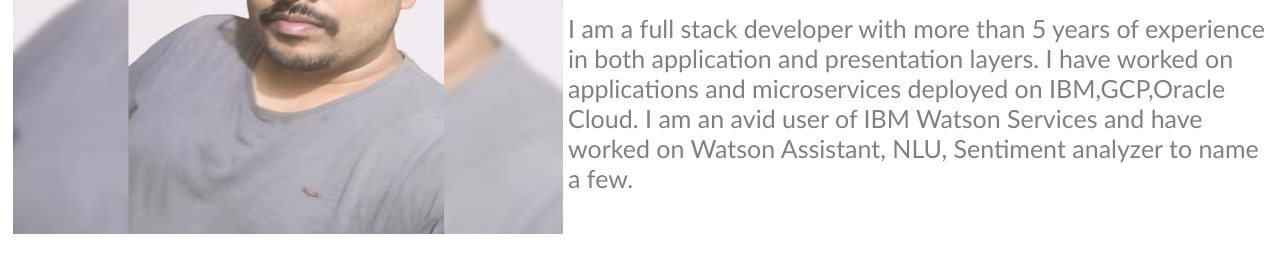
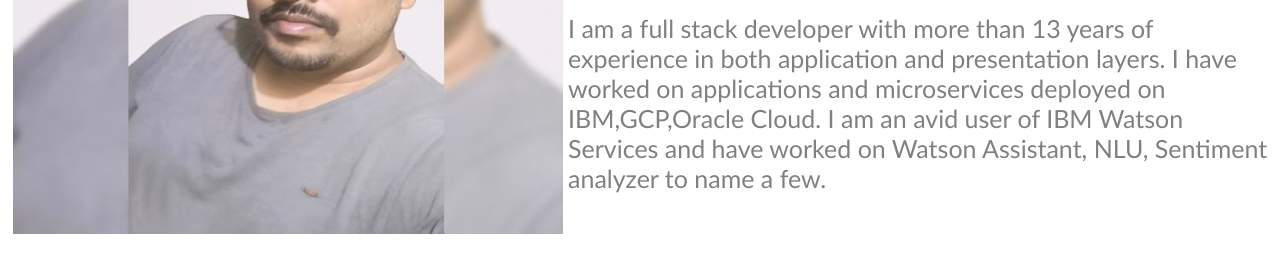
Before and after one commit to harishamrgithub/harisha-portfolio, a plain HTML site: page index.html in a window 1280 px wide. Shown: the part 311-568 px from the top of the page. Drawn offline with Linux system fonts and the light colour scheme; a script that the page names is missing.

Commit message:
Update index.html

```diff
--- a/index.html
+++ b/index.html
@@ -43,7 +43,7 @@
             Hi, I'm Harisha! <img src="html_finalprojimages/waving-hand.png" width="60px"/>
           </h1>
           <p>
-            I am a full stack developer with more than 5 years of experience in both application and presentation layers.
+            I am a full stack developer with more than 13 years of experience in both application and presentation layers.
             I have worked on applications and microservices deployed on IBM,GCP,Oracle Cloud.
             I am an avid user of IBM Watson Services and have worked on Watson Assistant, NLU, Sentiment analyzer to name a few.
           </p>
```
